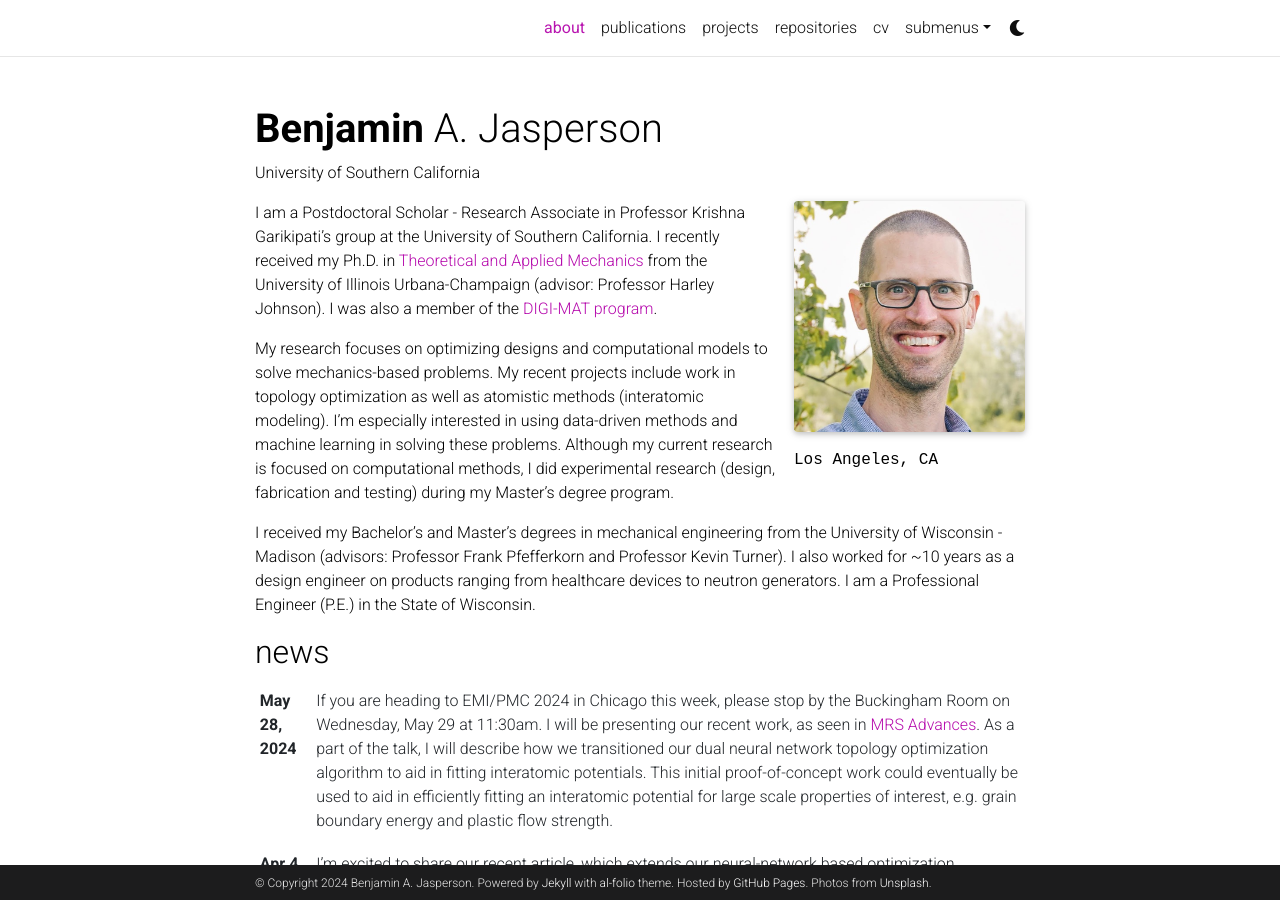
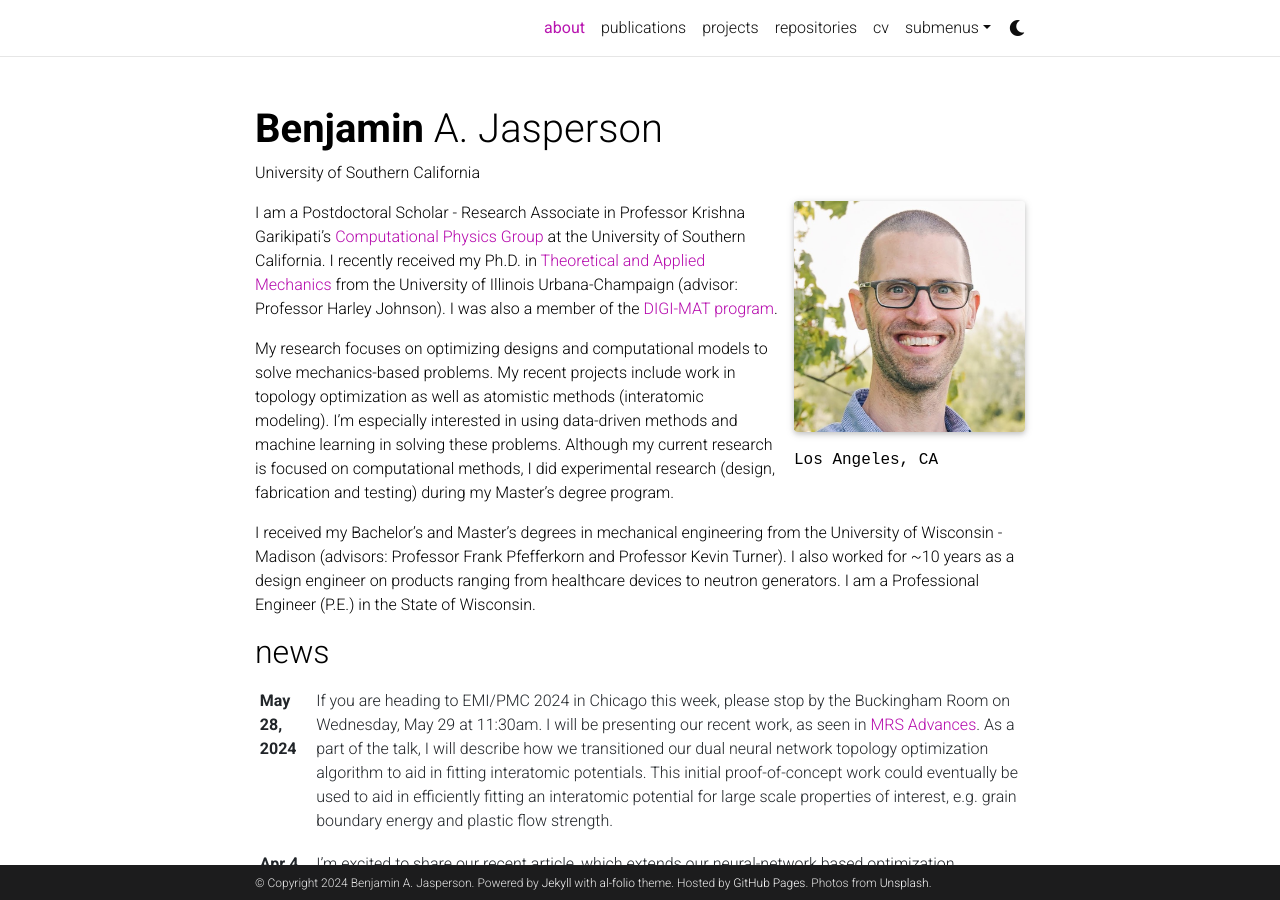
Before and after one commit to bjasperson/bjasperson.github.io, a Jekyll site: the page built from _pages/about.md, in a window 1280 px wide and 900 px high. Built offline with Jekyll 4.4.1, drawn with Linux system fonts in a browser that asks for light colours; full-size pictures stand in for the smaller copies a plugin makes; comment, search, counter and statistics services are not loaded; a style sheet for code colours, icons or effects is not loaded.

Commit message:
add CompPhys group website

```diff
--- a/_pages/about.md
+++ b/_pages/about.md
@@ -17,7 +17,7 @@ selected_papers: true # includes a list of papers marked as "selected={true}"
 social: True  # includes social icons at the bottom of the page
 ---
 
-I am a Postdoctoral Scholar - Research Associate in Professor Krishna Garikipati's group at the University of Southern California.
+I am a Postdoctoral Scholar - Research Associate in Professor Krishna Garikipati's [Computational Physics Group](https://sites.usc.edu/compphys/) at the University of Southern California.
 I recently received my Ph.D. in [Theoretical and Applied Mechanics](https://mechse.illinois.edu/graduate/graduate-degree-programs/phd-programs/phd-theoretical-and-applied-mechanics) from the University of Illinois Urbana-Champaign (advisor: Professor Harley Johnson).
 I was also a member of the [DIGI-MAT program](https://digi-mat.ncsa.illinois.edu/).
 
```
